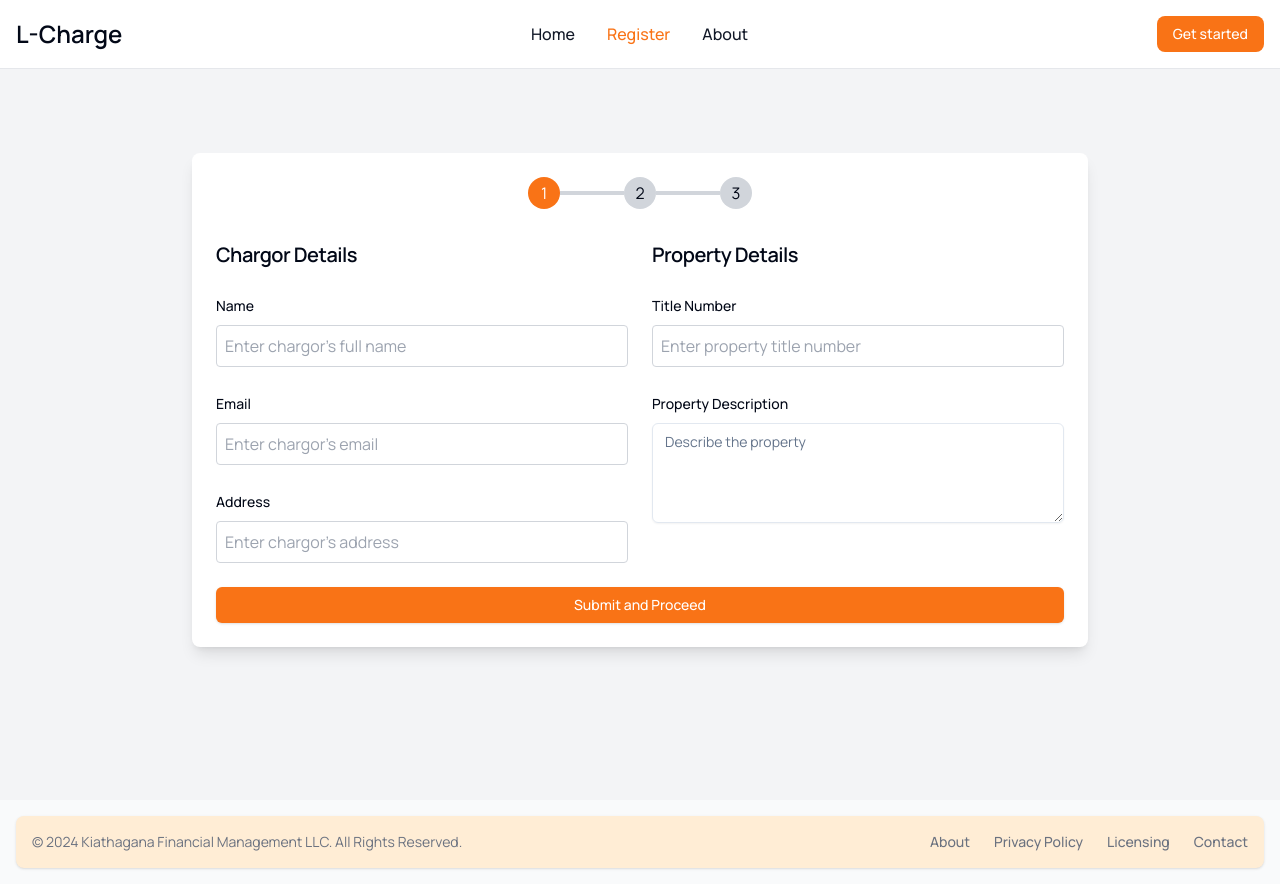
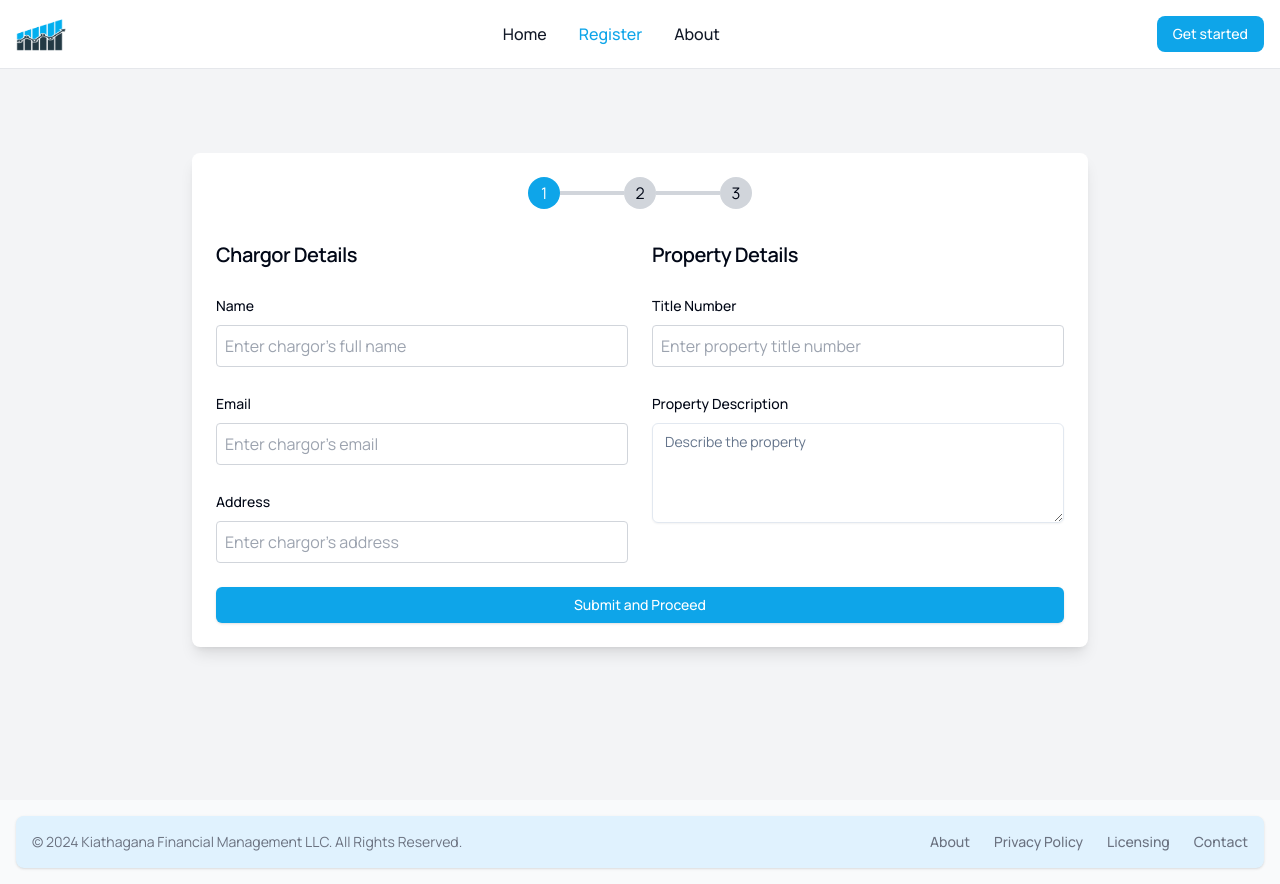
Before and after one commit to daveclinton/kenya-land-charge, a Next.js app: page /registration in a window 1280 px wide. Built offline with nearby package versions, Linux system fonts and the light colour scheme; what tailwindcss-react-aria-components would draw is missing.

Commit message:
feat: add new logo

```diff
--- a/app/(dashboard)/layout.tsx
+++ b/app/(dashboard)/layout.tsx
@@ -1,4 +1,5 @@
 "use client";
+import Image from "next/image";
 import Link from "next/link";
 import { usePathname } from "next/navigation";
 import { useEffect, useRef, useState } from "react";
@@ -37,19 +38,20 @@ function Header() {
       className="bg-white dark:bg-gray-900 fixed w-full z-20 top-0 start-0 border-b border-gray-200 dark:border-gray-600"
     >
       <div className="max-w-screen-xl flex flex-wrap items-center justify-between mx-auto p-4">
-        <Link
+        <Image src="/k-law.png" height={50} width={50} alt="logo" />
+        {/* <Link
           href="/"
           className="flex items-center space-x-3 rtl:space-x-reverse"
         >
           <span className="self-center text-2xl font-semibold whitespace-nowrap dark:text-white">
             L-Charge
           </span>
-        </Link>
+        </Link> */}
         <div className="flex md:order-2 space-x-3 md:space-x-0 rtl:space-x-reverse">
           <Link
             href="/registration"
             type="button"
-            className="text-white bg-orange-500 hover:bg-orange-600 focus:ring-4 focus:outline-none focus:ring-orange-300 font-medium rounded-lg text-sm px-4 py-2 text-center dark:bg-orange-600 dark:hover:bg-orange-700 dark:focus:ring-orange-800"
+            className="text-white bg-sky-500 hover:bg-sky-600 focus:ring-4 focus:outline-none focus:ring-sky-300 font-medium rounded-lg text-sm px-4 py-2 text-center dark:bg-sky-600 dark:hover:bg-sky-700 dark:focus:ring-sky-800"
           >
             Get started
           </Link>
@@ -90,9 +92,9 @@ function Header() {
                 href="/"
                 className={`block py-2 px-3 ${
                   pathname === "/"
-                    ? "text-white bg-orange-500 md:bg-transparent md:text-orange-500"
-                    : "text-gray-900 hover:bg-gray-100 md:hover:bg-transparent md:hover:text-orange-500"
-                } rounded md:p-0 md:dark:text-orange-500`}
+                    ? "text-white bg-sky-500 md:bg-transparent md:text-sky-500"
+                    : "text-gray-900 hover:bg-gray-100 md:hover:bg-transparent md:hover:text-sky-500"
+                } rounded md:p-0 md:dark:text-sky-500`}
               >
                 Home
               </Link>
@@ -103,9 +105,9 @@ function Header() {
                 href="/registration"
                 className={`block py-2 px-3 ${
                   pathname === "/registration"
-                    ? "text-white bg-orange-500 md:bg-transparent md:text-orange-500"
-                    : "text-gray-900 hover:bg-gray-100 md:hover:bg-transparent md:hover:text-orange-500"
-                } rounded md:p-0 md:dark:hover:text-orange-500 dark:text-white dark:hover:bg-gray-700 dark:hover:text-white md:dark:hover:bg-transparent dark:border-gray-700`}
+                    ? "text-white bg-sky-500 md:bg-transparent md:text-sky-500"
+                    : "text-gray-900 hover:bg-gray-100 md:hover:bg-transparent md:hover:text-sky-500"
+                } rounded md:p-0 md:dark:hover:text-sky-500 dark:text-white dark:hover:bg-gray-700 dark:hover:text-white md:dark:hover:bg-transparent dark:border-gray-700`}
               >
                 Register
               </Link>
@@ -115,9 +117,9 @@ function Header() {
                 href="/about"
                 className={`block py-2 px-3 ${
                   pathname === "/about"
-                    ? "text-white bg-orange-500 md:bg-transparent md:text-orange-500"
-                    : "text-gray-900 hover:bg-gray-100 md:hover:bg-transparent md:hover:text-orange-500"
-                } rounded md:p-0 md:dark:hover:text-orange-500 dark:text-white dark:hover:bg-gray-700 dark:hover:text-white md:dark:hover:bg-transparent dark:border-gray-700`}
+                    ? "text-white bg-sky-500 md:bg-transparent md:text-sky-500"
+                    : "text-gray-900 hover:bg-gray-100 md:hover:bg-transparent md:hover:text-sky-500"
+                } rounded md:p-0 md:dark:hover:text-sky-500 dark:text-white dark:hover:bg-gray-700 dark:hover:text-white md:dark:hover:bg-transparent dark:border-gray-700`}
               >
                 About
               </Link>
@@ -127,9 +129,9 @@ function Header() {
                 href="/form"
                 className={`block py-2 px-3 ${
                   pathname === "/form"
-                    ? "text-white bg-orange-500 md:bg-transparent md:text-orange-500"
-                    : "text-gray-900 hover:bg-gray-100 md:hover:bg-transparent md:hover:text-orange-500"
-                } rounded md:p-0 md:dark:hover:text-orange-500 dark:text-white dark:hover:bg-gray-700 dark:hover:text-white md:dark:hover:bg-transparent dark:border-gray-700`}
+                    ? "text-white bg-sky-500 md:bg-transparent md:text-sky-500"
+                    : "text-gray-900 hover:bg-gray-100 md:hover:bg-transparent md:hover:text-sky-500"
+                } rounded md:p-0 md:dark:hover:text-sky-500 dark:text-white dark:hover:bg-gray-700 dark:hover:text-white md:dark:hover:bg-transparent dark:border-gray-700`}
               >
                 Form
               </Link>
@@ -139,9 +141,9 @@ function Header() {
                 href="/faqs"
                 className={`block py-2 px-3 ${
                   pathname === "/faqs"
-                    ? "text-white bg-orange-500 md:bg-transparent md:text-orange-500"
-                    : "text-gray-900 hover:bg-gray-100 md:hover:bg-transparent md:hover:text-orange-500"
-                } rounded md:p-0 md:dark:hover:text-orange-500 dark:text-white dark:hover:bg-gray-700 dark:hover:text-white md:dark:hover:bg-transparent dark:border-gray-700`}
+                    ? "text-white bg-sky-500 md:bg-transparent md:text-sky-500"
+                    : "text-gray-900 hover:bg-gray-100 md:hover:bg-transparent md:hover:text-sky-500"
+                } rounded md:p-0 md:dark:hover:text-sky-500 dark:text-white dark:hover:bg-gray-700 dark:hover:text-white md:dark:hover:bg-transparent dark:border-gray-700`}
               >
                 FAQs
               </Link>
@@ -151,9 +153,9 @@ function Header() {
                 href="/contact"
                 className={`block py-2 px-3 ${
                   pathname === "/contact"
-                    ? "text-white bg-orange-500 md:bg-transparent md:text-orange-500"
-                    : "text-gray-900 hover:bg-gray-100 md:hover:bg-transparent md:hover:text-orange-500"
-                } rounded md:p-0 md:dark:hover:text-orange-500 dark:text-white dark:hover:bg-gray-700 dark:hover:text-white md:dark:hover:bg-transparent dark:border-gray-700`}
+                    ? "text-white bg-sky-500 md:bg-transparent md:text-sky-500"
+                    : "text-gray-900 hover:bg-gray-100 md:hover:bg-transparent md:hover:text-sky-500"
+                } rounded md:p-0 md:dark:hover:text-sky-500 dark:text-white dark:hover:bg-gray-700 dark:hover:text-white md:dark:hover:bg-transparent dark:border-gray-700`}
               >
                 Contact
               </Link>
@@ -167,7 +169,7 @@ function Header() {
 
 function Footer() {
   return (
-    <footer className="bg-orange-100 rounded-lg shadow m-4 dark:bg-gray-800">
+    <footer className="bg-sky-100 rounded-lg shadow m-4 dark:bg-gray-800">
       <div className="w-full mx-auto max-w-screen-xl p-4 md:flex md:items-center md:justify-between">
         <span className="text-sm text-gray-500 sm:text-center dark:text-gray-400">
           © {year} {` `}
--- a/app/(dashboard)/registration/page.tsx
+++ b/app/(dashboard)/registration/page.tsx
@@ -91,7 +91,7 @@ export default function MyFormPage() {
           <div className="flex items-center">
             <div
               className={`w-8 h-8 rounded-full ${
-                step === 1 ? "bg-orange-500 text-white" : "bg-gray-300"
+                step === 1 ? "bg-sky-500 text-white" : "bg-gray-300"
               } flex items-center justify-center`}
             >
               1
@@ -99,7 +99,7 @@ export default function MyFormPage() {
             <div className="w-16 h-1 bg-gray-300"></div>
             <div
               className={`w-8 h-8 rounded-full ${
-                step === 2 ? "bg-orange-500 text-white" : "bg-gray-300"
+                step === 2 ? "bg-sky-500 text-white" : "bg-gray-300"
               } flex items-center justify-center`}
             >
               2
@@ -107,7 +107,7 @@ export default function MyFormPage() {
             <div className="w-16 h-1 bg-gray-300"></div>
             <div
               className={`w-8 h-8 rounded-full ${
-                step === 3 ? "bg-orange-500 text-white" : "bg-gray-300"
+                step === 3 ? "bg-sky-500 text-white" : "bg-gray-300"
               } flex items-center justify-center`}
             >
               3
@@ -228,7 +228,7 @@ export default function MyFormPage() {
                 <Button
                   type="button"
                   onClick={handleNext}
-                  className="w-full bg-orange-500 hover:bg-orange-700 text-white"
+                  className="w-full bg-sky-500 hover:bg-sky-700 text-white"
                 >
                   Submit and Proceed
                 </Button>
@@ -345,7 +345,7 @@ export default function MyFormPage() {
 
                 <Button
                   type="submit"
-                  className="w-full bg-orange-500 hover:bg-orange-700 text-white"
+                  className="w-full bg-sky-500 hover:bg-sky-700 text-white"
                 >
                   Submit
                 </Button>
@@ -392,7 +392,7 @@ export default function MyFormPage() {
                 </div>
                 <Button
                   type="submit"
-                  className="w-full mt-4 bg-orange-500 hover:bg-orange-700 text-white"
+                  className="w-full mt-4 bg-sky-500 hover:bg-sky-700 text-white"
                 >
                   Submit
                 </Button>
--- a/app/not-found.tsx
+++ b/app/not-found.tsx
@@ -1,12 +1,12 @@
-import Link from 'next/link';
-import { CircleIcon } from 'lucide-react';
+import Link from "next/link";
+import { CircleIcon } from "lucide-react";
 
 export default function NotFound() {
   return (
     <div className="flex items-center justify-center min-h-[100dvh]">
       <div className="max-w-md space-y-8 p-4 text-center">
         <div className="flex justify-center">
-          <CircleIcon className="size-12 text-orange-500" />
+          <CircleIcon className="size-12 text-sky-500" />
         </div>
         <h1 className="text-4xl font-bold text-gray-900 tracking-tight">
           Page Not Found
@@ -17,7 +17,7 @@ export default function NotFound() {
         </p>
         <Link
           href="/"
-          className="max-w-48 mx-auto flex justify-center py-2 px-4 border border-gray-300 rounded-full shadow-sm text-sm font-medium text-gray-700 bg-white hover:bg-gray-50 focus:outline-none focus:ring-2 focus:ring-offset-2 focus:ring-orange-500"
+          className="max-w-48 mx-auto flex justify-center py-2 px-4 border border-gray-300 rounded-full shadow-sm text-sm font-medium text-gray-700 bg-white hover:bg-gray-50 focus:outline-none focus:ring-2 focus:ring-offset-2 focus:ring-sky-500"
         >
           Back to Home
         </Link>
--- a/components/success.tsx
+++ b/components/success.tsx
@@ -64,7 +64,7 @@ const SuccessPage: React.FC<SuccessPageProps> = ({ formData }) => {
           <div className="mt-8 text-center">
             <Button
               onClick={() => router.replace("/")}
-              className="bg-orange-500 hover:bg-orange-700 text-white"
+              className="bg-sky-500 hover:bg-sky-700 text-white"
             >
               Close
             </Button>
```
Also changed, not shown: app/(dashboard)/about/page.tsx (+4 -4 lines), app/(dashboard)/page.tsx (+5 -5 lines), public/hero.svg (added), public/k-law.png (added).
